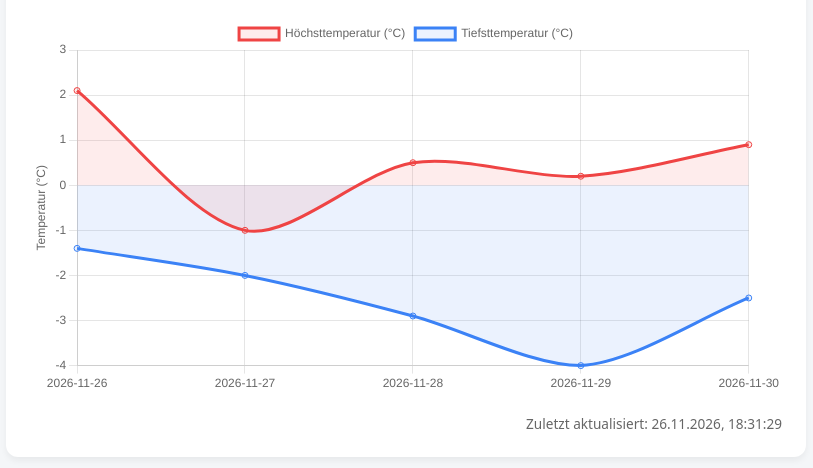
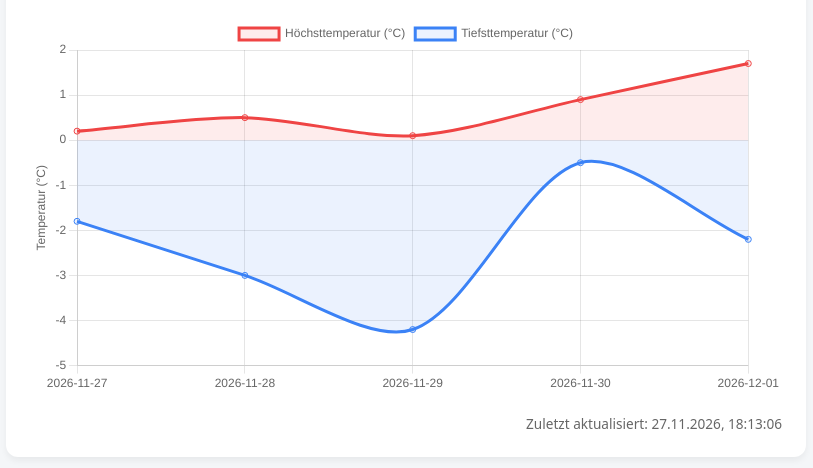
Before and after one commit to pjcmeryts/merytstest, a plain HTML site: page index.html in a window 1280 px wide. Shown: the part 110-578 px from the top of the page, without its empty margins (234-1047 px from the left). Drawn offline with nearby package versions, Linux system fonts and the light colour scheme.

Commit message:
deploy: 5b1cdd95a374843683f9cd39b3e44854372693bf

```diff
--- a/index.html
+++ b/index.html
@@ -16,7 +16,7 @@
   <div class="card">
     <h1>🌤️ 5-Tage Wettervorhersage Berlin</h1>
     <canvas id="weatherChart"></canvas>
-    <div class="footer">Zuletzt aktualisiert: 26.11.2026, 18:31:29</div>
+    <div class="footer">Zuletzt aktualisiert: 27.11.2026, 18:13:06</div>
   </div>
 
   <script>
@@ -24,11 +24,11 @@
     new Chart(ctx, {
       type: 'line',
       data: {
-        labels: ["2026-11-26","2026-11-27","2026-11-28","2026-11-29","2026-11-30"],
+        labels: ["2026-11-27","2026-11-28","2026-11-29","2026-11-30","2026-12-01"],
         datasets: [
           {
             label: 'Höchsttemperatur (°C)',
-            data: [2.1,-1,0.5,0.2,0.9],
+            data: [0.2,0.5,0.1,0.9,1.7],
             borderColor: '#ef4444',
             backgroundColor: 'rgba(239, 68, 68, 0.1)',
             fill: true,
@@ -36,7 +36,7 @@
           },
           {
             label: 'Tiefsttemperatur (°C)',
-            data: [-1.4,-2,-2.9,-4,-2.5],
+            data: [-1.8,-3,-4.2,-0.5,-2.2],
             borderColor: '#3b82f6',
             backgroundColor: 'rgba(59, 130, 246, 0.1)',
             fill: true,
```
